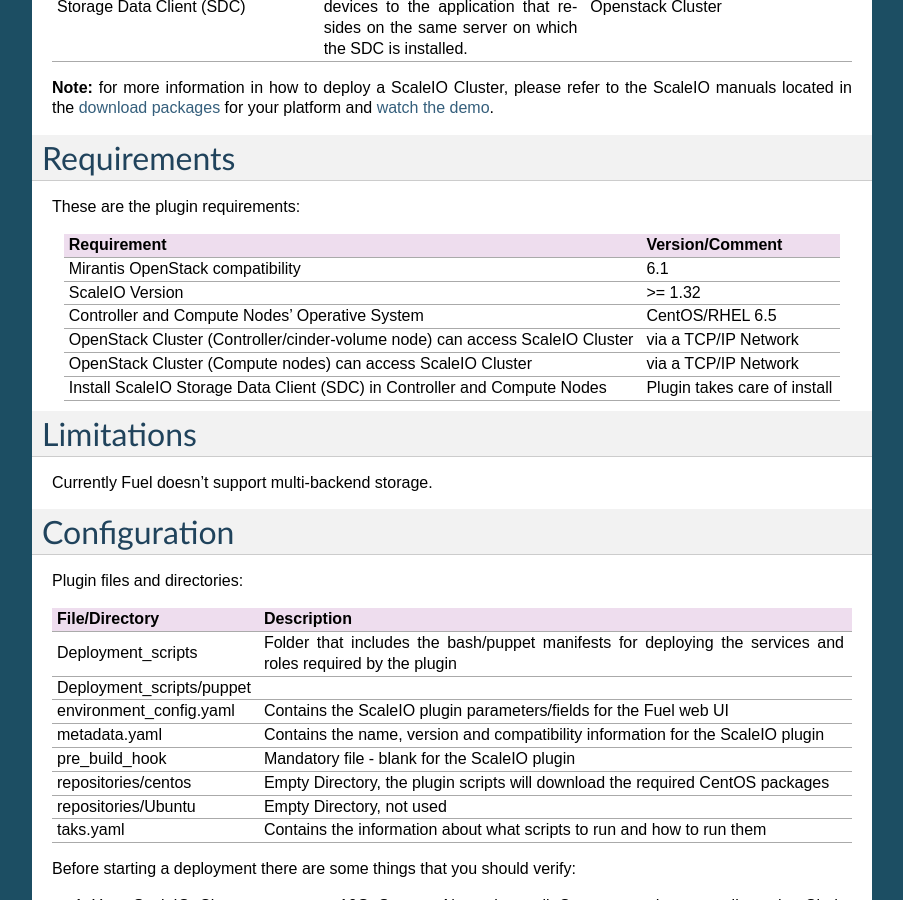
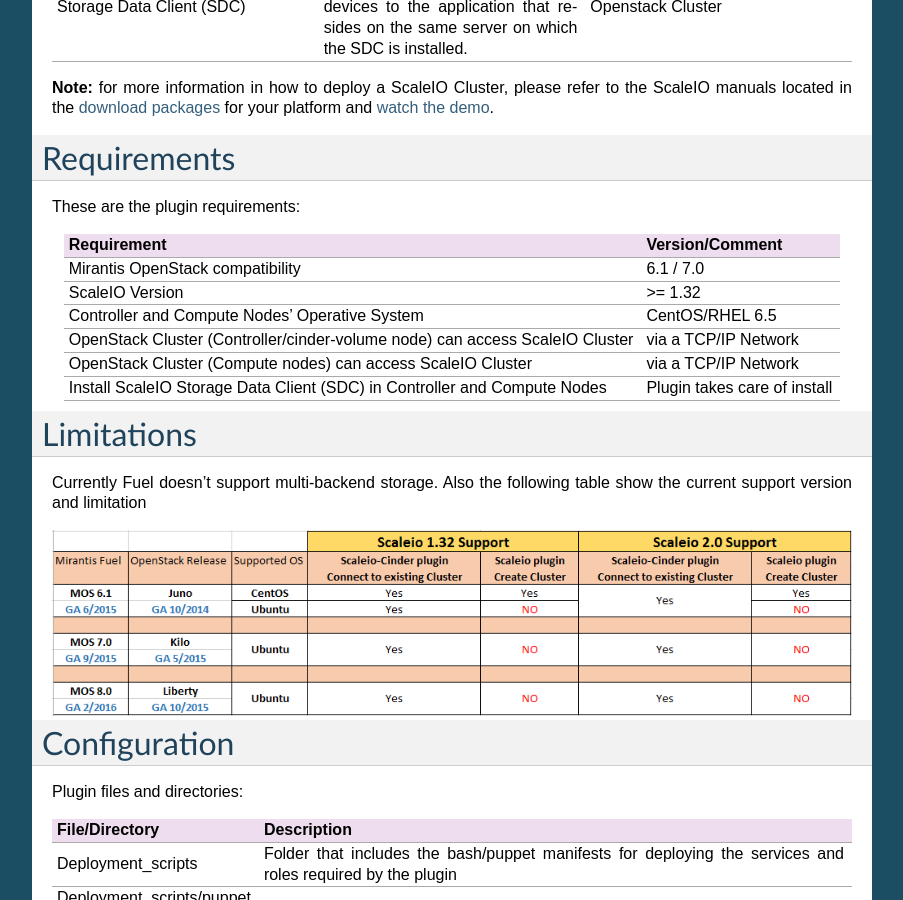
Before and after one commit to openstack-archive/fuel-plugin-scaleio-cinder, a Sphinx documentation site: the page built from doc/source/introduction.rst, in a window 1280 px wide and 900 px high, scrolled down 1514 px. Shown: the whole window, without its empty margins (198-1101 px from the left). Built offline with Sphinx 7.4.7, drawn with Linux system fonts in a browser that asks for light colours.

Commit message:
Adding SIO limitation table
Change-Id: I2ef4b5495c6112b9b24369db3ff9da871557f9e4

```diff
--- a/doc/source/introduction.rst
+++ b/doc/source/introduction.rst
@@ -45,7 +45,7 @@ These are the plugin requirements:
 +--------------------------------------------------------------------------------+--------------------------------+
 | Requirement                                                                    | Version/Comment                |
 +================================================================================+================================+
-| Mirantis OpenStack compatibility                                               | 6.1                            |
+| Mirantis OpenStack compatibility                                               | 6.1 / 7.0                      |
 +--------------------------------------------------------------------------------+--------------------------------+
 | ScaleIO Version                                                                | >= 1.32                        |
 +--------------------------------------------------------------------------------+--------------------------------+
@@ -61,7 +61,10 @@ These are the plugin requirements:
 Limitations
 ===========
 
-Currently Fuel doesn't support multi-backend storage.
+Currently Fuel doesn't support multi-backend storage. Also the following table show the current support version and limitation
+
+.. image:: images/SIO_Support.png
+   :width: 100%
 
 Configuration
 =============
```
Also changed, not shown: README.md (+3 -2 lines), doc/source/images/SIO_Support.png (added).
